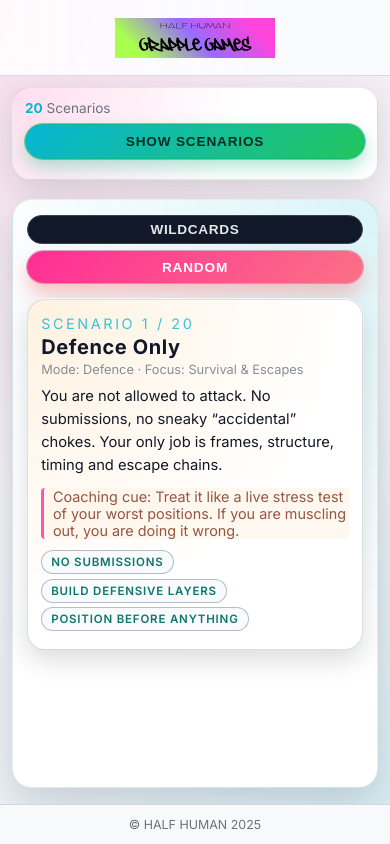
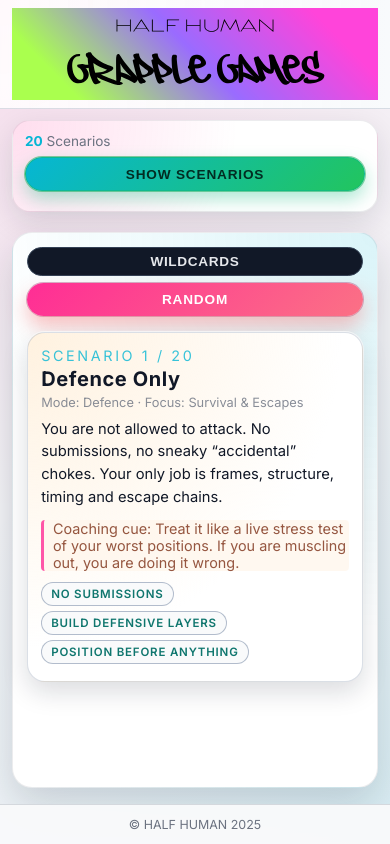
Before and after one commit to HALFHUMAN-AU/grapple-roulette, a plain HTML site: page index.html in a window 390 px wide. Drawn offline with Linux system fonts and the light colour scheme.

Commit message:
Update index.html

```diff
--- a/index.html
+++ b/index.html
@@ -50,7 +50,8 @@
         /* HEADER */
 
         header {
-            padding: 1.1rem 1.25rem;
+            padding: 0;
+            /* was creating the big empty banner */
             background:
                 linear-gradient(90deg, rgba(255, 255, 255, 0.9), rgba(248, 250, 252, 0.98)),
                 radial-gradient(circle at top left, rgba(255, 45, 149, 0.2), transparent 60%);
@@ -76,18 +77,22 @@
             transform: skewX(-4deg);
         }
 
+        /* Logo becomes the header content */
         .app-logo {
             display: block;
-            margin: 0 auto;
-            max-width: 220px;
-            width: 100%;
+            width: min(92vw, 560px);
+            /* fills on mobile, capped on desktop */
             height: auto;
+            margin: 0.6rem auto;
+            /* gives it breathing room */
         }
 
         /* Mobile */
         @media (max-width: 768px) {
             .app-logo {
-                max-width: 160px;
+                width: 94vw;
+                /* basically full width */
+                margin: 0.5rem auto;
             }
         }
 
```
